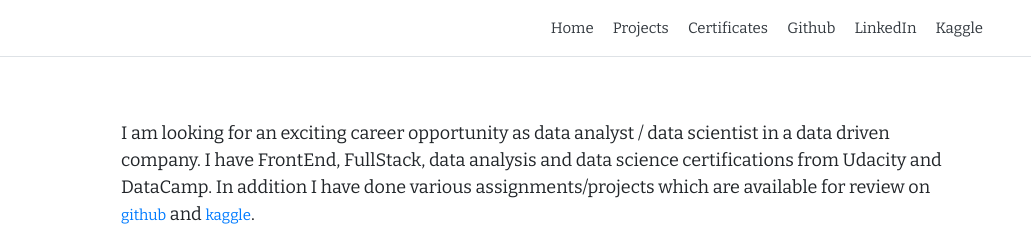
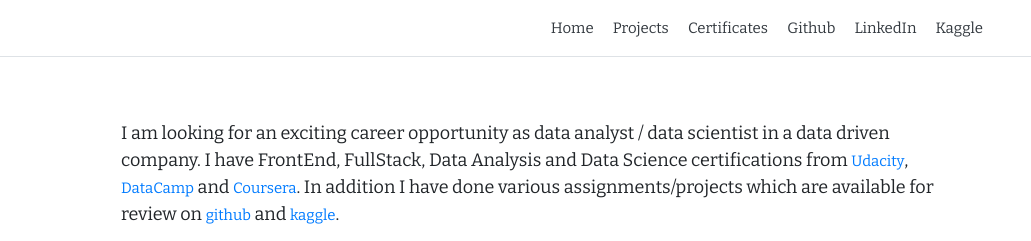
Before and after one commit to arnarejo/arnarejo.github.io, a plain HTML site: page index.html in a window 1280 px wide. Shown: the top 241 px of the page, 249-1280 px from the left. Drawn offline with nearby package versions, Linux system fonts and the light colour scheme.

Commit message:
add links for udacity, datacamp and cousera

```diff
--- a/index.html
+++ b/index.html
@@ -43,7 +43,7 @@
 
       </div>
       <div class="col-md-9">
-        <p>I am looking for an exciting career opportunity as data analyst / data scientist in a data driven company. I have FrontEnd, FullStack, data analysis and data science certifications from Udacity and DataCamp. In addition I have done various assignments/projects which are available for review on <a href="https://github.com/arnarejo" target="_blank">github</a> and <a href="https://www.kaggle.com/narejo" target="_blank">kaggle</a>. </p>
+        <p>I am looking for an exciting career opportunity as data analyst / data scientist in a data driven company. I have FrontEnd, FullStack, Data Analysis and Data Science certifications from <a href="https://www.udacity.com/" target="_blank">Udacity</a>, <a href="https://www.datacamp.com/profile/narejo"  target="_blank">DataCamp</a> and <a href="https://www.coursera.org/"  target="_blank">Coursera</a>. In addition I have done various assignments/projects which are available for review on <a href="https://github.com/arnarejo" target="_blank">github</a> and <a href="https://www.kaggle.com/narejo" target="_blank">kaggle</a>. </p>
         <p>I am comfortable with Python and R and their supporting packages for data access, data manipulation, data visualization and machine learning.</p>
         <p>I have more than 15 years experience of financial markets, business analysis and data analysis to collect valuable insights for investment and business decisions.</p>
         <p>I understand/speak 6 languages, love reading (statistics, programming, investing, behavioral economics, behavioral finance, evolution, etc.), love indie music, cooking South Asian food and running. </p>
```
